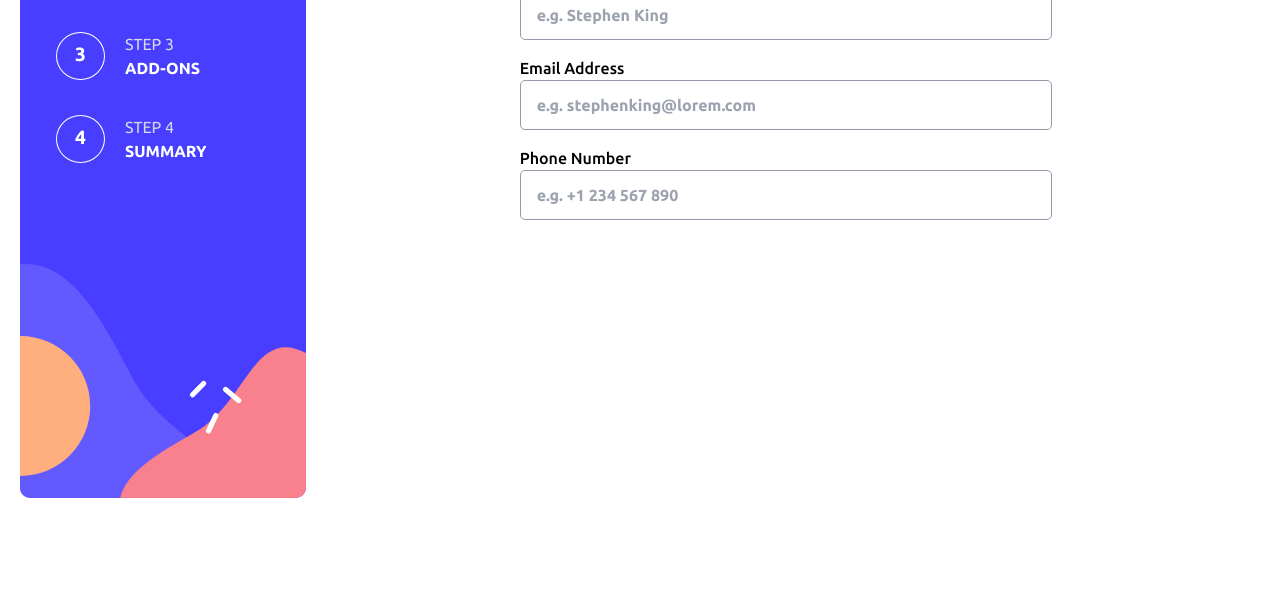
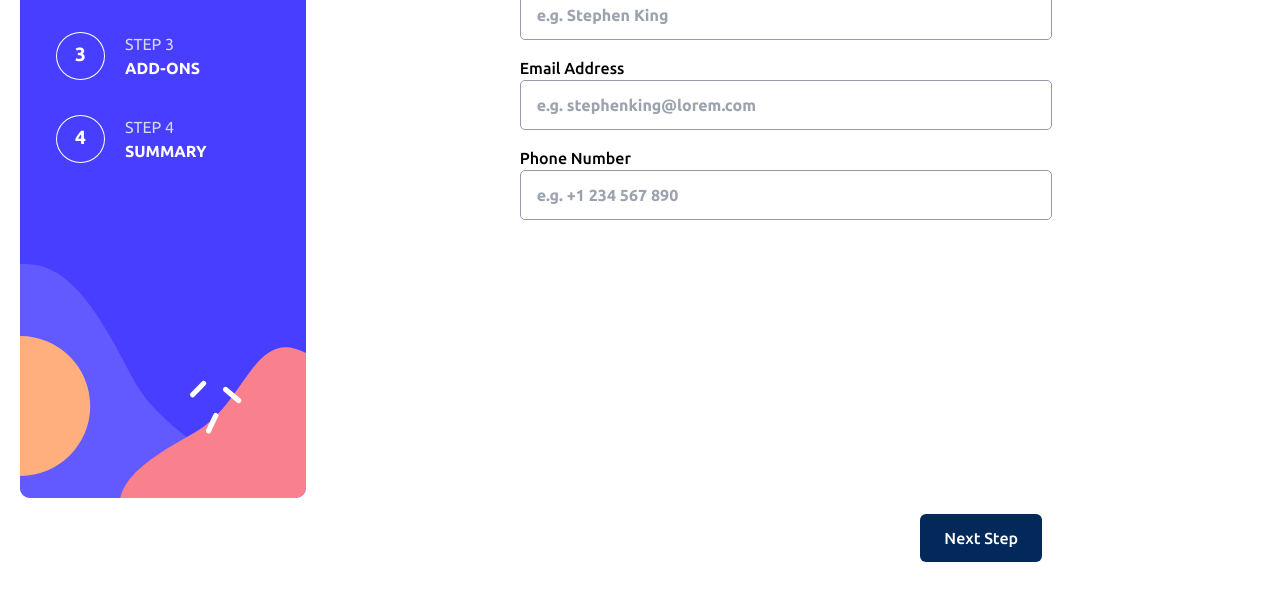
Before and after one commit to Nnadivictory25/multi-step-form, a website: page index.html in a window 1280 px wide. Shown: the part 198-798 px from the top of the page. Drawn offline with Linux system fonts and the light colour scheme; files that its build step writes are made by us from their sources.

Commit message:
through with step one

```diff
--- a/app/scss/components/step1.scss
+++ b/app/scss/components/step1.scss
@@ -87,3 +87,10 @@ body {
         border-radius: rem(5);
     }
 }
+
+.btn__ctn {
+
+    button {
+        background-color: var(--marine-blue) !important;
+    }
+}
--- a/index.html
+++ b/index.html
@@ -110,6 +110,10 @@
 
       </form>
 
+      <div class="btn__ctn bg-white w-full h-20 absolute bottom-0 lg:w-1/2">
+        <button class="rounded-md py-3 px-6 text-white font-medium absolute z-40 bottom-3 lg:bottom-10 right-5 lg:right-16" type="submit">Next Step</button>
+      </div>
+
     </main>
 
 
```
Also changed, not shown: dist/style.css, 1 other file.
